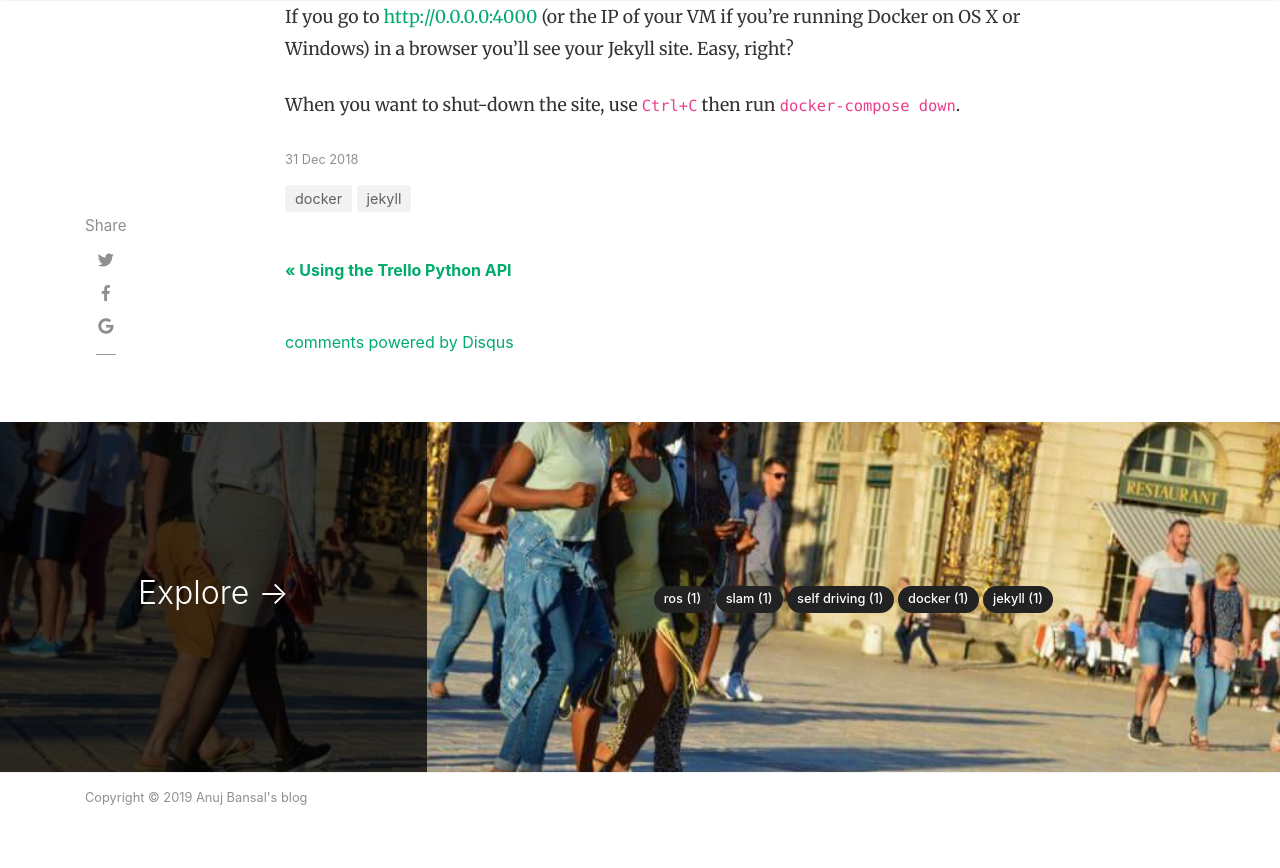
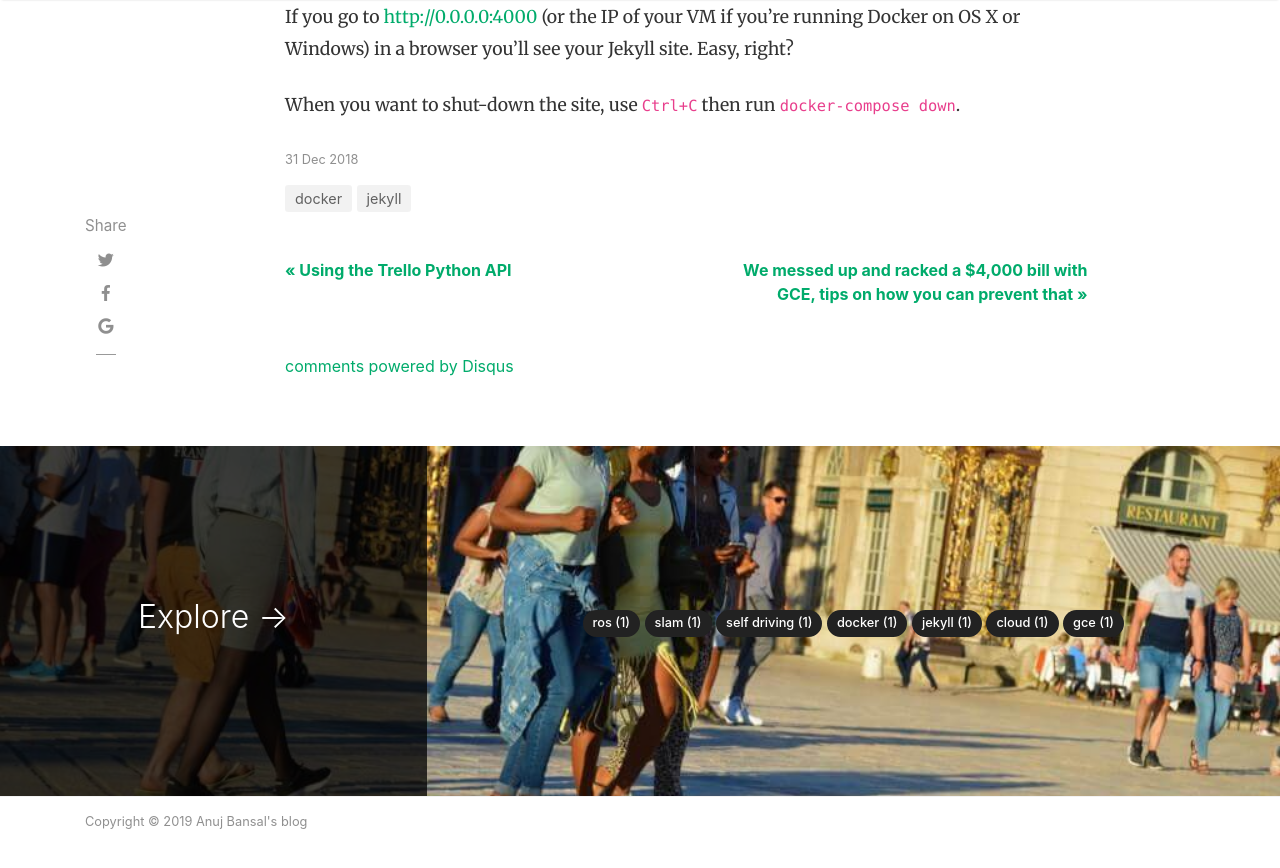
Before and after one commit to ahhda/ahhda.github.io, a Jekyll site: the page built from _posts/2018-12-31-docker-with-jekyll.md, in a window 1280 px wide and 900 px high, scrolled down 2324 px. Shown: the top 868 px of the window. Built offline with Jekyll 4.4.1, drawn with Linux system fonts in a browser that asks for light colours; nearby versions of some CDN libraries; comment, search, counter and statistics services are not loaded; some of the changed lines change nothing that is shown.

Commit message:
Added google cloud story

```diff
--- a/_posts/2018-12-31-docker-with-jekyll.md
+++ b/_posts/2018-12-31-docker-with-jekyll.md
@@ -5,8 +5,8 @@
 author: anuj
 categories: [docker, jekyll]
 image: assets/images/jekyll_docker.png
-featured: false
-hidden: false
+featured: true
+hidden: true
 ---
 
 This website is built with static site generator Jekyll and hosted on GitHub pages.
--- /dev/null
+++ b/_posts/2019-01-08-thousand-dollar-bill-google-cloud.md
@@ -0,0 +1,48 @@
+---
+layout: post
+title: We messed up and racked a $4,000 bill with GCE, tips on how you can prevent that
+date: 2019-01-08
+author: anuj
+categories: [cloud, gce]
+image: assets/images/lost_cloud.jpg
+featured: true
+hidden: true
+---
+
+`2nd January 2019`, I was sitting there wondering how 2018 felt like a few days rather than 12 months, when I receive a message on my phone:
+
+![sms_message]({{ site.baseurl }}/assets/images/sms_message.jpeg)
+
+Thats right more than `$1000` were just cut from my account by Google Cloud. I thought this might have been a mistake and quickly turn to my laptop, open my google cloud account to find even more horrifying news. All our Start up credits (worth `$3000`) had vanished plus we owed google `$1000` which just got deducted from my account.
+
+So WTF just happened? Well lets rewind a little bit. Last year we had applied for a program known as [Google Cloud for Startups](https://cloud.google.com/developers/startups/) where if you are selected you receive GCP credits worth `$3000`.
+
+Well, we got in and now we had a lot of money so that we could freely experiment we all the services provided by Google Cloud. And we did! We played around with App Engine, Compute Engine, Cloud functions, Cloud Storage, Cloud SQL, VPC network, Cloud Builder and what not. Within a month or two we had 3 google projects each running atleast 5 of the services mentioned here. We kept eyes on our bills for first 2 months and they came out to be in the range of $20-$40 each month. This was nothing in comparison to what we had, so stopped caring about the monthly bills anymore.
+
+And this is where we were mistaken, on `3rd November, 2018` I was experimenting with NLP libraries when I found [DrQA](https://github.com/facebookresearch/DrQA). DrQA is an awesome system for reading comprehension applied to open-domain question answering. It is basically "machine reading at scale" (MRS). It has a document retriever which is `~13GB` in size and some pre trained model which are `~25GB` when untarred. So I quickly spin up a Compute Engine VM instance and start the training, but I quicly run out of space and memoery. I try increasing the space, then the memory and it still ran out of it. Frustrated I created a new VM instance with more than `~250GB` space (and this is SSD we are talking about), a lot of RAM, 16 vCPUs and something I shouldn't have added. A GPU. Which one? `NVIDIA Tesla P100`!
+
+Well the rest is just history.
+
+# Some valuable lessons:
+
+No matter if you are a devops guy, a startup co founder, just someone experimenting with the cloud or a 5 year old, just remember these tips:
+
+### 1. Always setup billing budgets, ALWAYS!
+
+Most of the cloud providers have something known as [Budget Alerts](https://cloud.google.com/billing/docs/how-to/budgets). This is to help you with project planning and controlling costs. Setting a budget alert lets you track how your spend is growing toward a particular amount. Go set this up.
+
+### 2. Never let your secret keys wander in the open
+
+![github_meme]({{ site.baseurl }}/assets/images/github_meme.jpg)
+
+There have been a lot of cases([1](https://wptavern.com/ryan-hellyers-aws-nightmare-leaked-access-keys-result-in-a-6000-bill-overnight), [2](https://dev.to/juanmanuelramallo/i-was-billed-for-14k-usd-on-amazon-web-services-17fn), [3](https://www.theregister.co.uk/2015/01/06/dev_blunder_shows_github_crawling_with_keyslurping_bots/)) especially on AWS where people commited there secret keys on open source projects. Do not do this! Make sure you check what you commit and try to have a `.gitignore` file.
+
+### 3. Never set easy passwords for anything
+
+Hackers are always running bots which are basically trying to access common ports on cloud providers IP addresses with common usernames and passwords like `admin` and `root`. Definitely avoid using usernames and passwords like [these](https://github.com/danielmiessler/SecLists). This also brings us to our 4th point.
+
+### 4. Try to avoid opening network access to any IP
+
+Network/IP filters are very important. Avoid opening your network firewalls to something like: `0.0.0.0/0`. I know you are in a hurry, I know you have to get that MVP up ASAP, but taking this extra step will save you a lot of time and effort for the future and also keep you secure
+
+That’s all! Go ahead and Save your money!
```
Also changed, not shown: assets/images/github_meme.jpg (added), assets/images/lost_cloud.jpg (added), assets/images/lost_money_man.jpg (added), assets/images/sms_message.jpeg (added).
